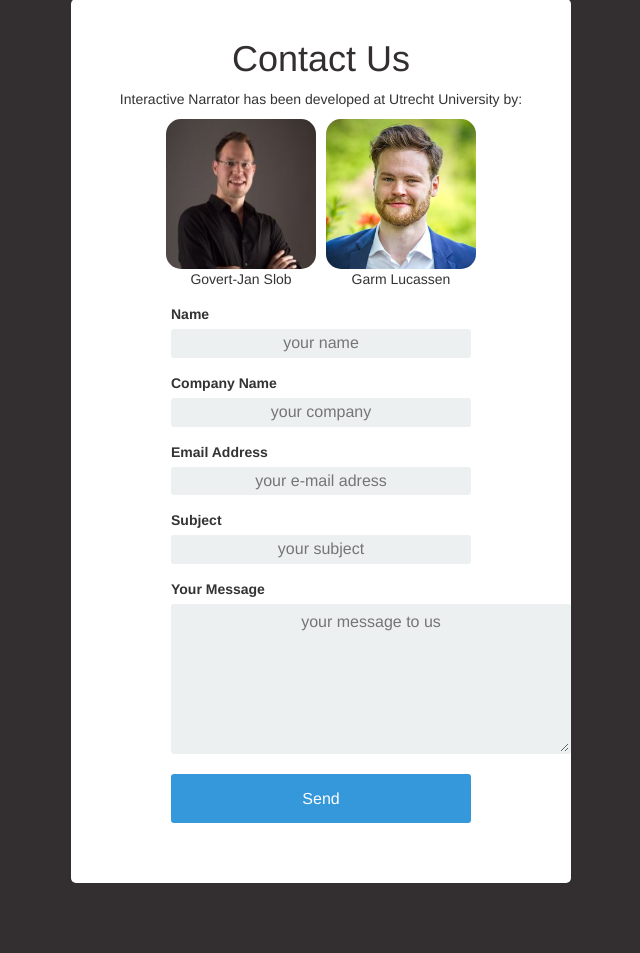
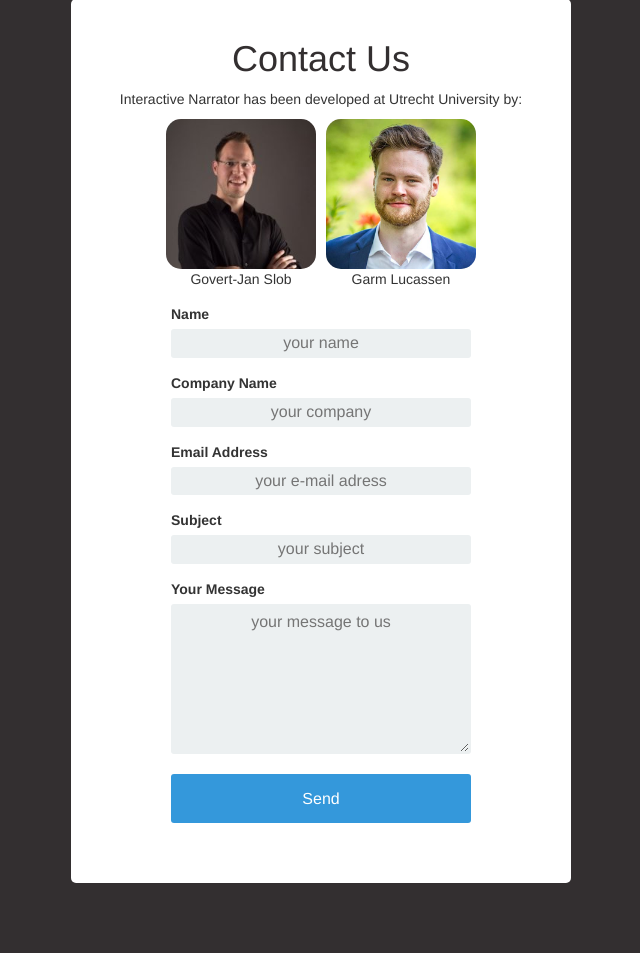
Before and after one commit to RELabUU/Interactive-Narrator, a Flask app: page /contact in a window 1280 px wide. Shown: the part 433-1386 px from the top of the page, without its empty margins (319-959 px from the left). Run offline with Flask 2, Linux system fonts and the light colour scheme; some libraries are stand-ins or nearby versions.

Commit message:
css tweaks

```diff
--- a/app/static/css/custom.css
+++ b/app/static/css/custom.css
@@ -480,6 +480,7 @@ ul.flashes li{
     font-size: 12pt;
 }
 
+
 img#img-garm, img#img-govert-jan{
     border-radius: 15px;
     width: 150px;
@@ -499,6 +500,7 @@ img#img-garm, img#img-govert-jan{
 }
 #contact-img-container{
     margin: 0 auto;
+    margin-top: 5px;
     /*width: 80%;*/
     /*height: 200px;*/
     text-align: center;
@@ -561,7 +563,7 @@ transition: border .5s;
 textarea#message{
     padding:5px;
     min-height: 150px;
-    width: 400px;
+    min-width: 300px;
     text-align: left;
 }
 
@@ -585,6 +587,7 @@ border-radius: 5px
 .about-screen{
     margin-left: 40px;
     margin-right: 40px;
+    padding: 20px 45px 30px 45px;
 }
 
 .registration-screen p, .contact-screen p{
```
